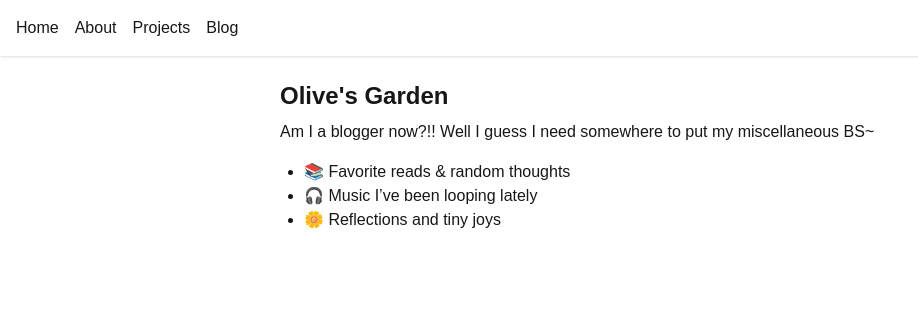
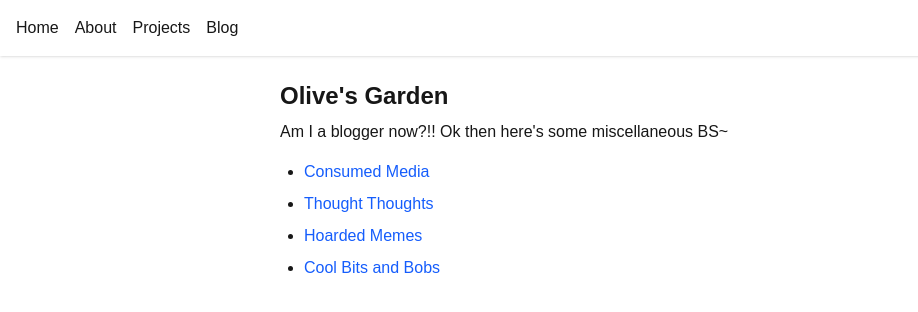
Before and after one commit to Olivetree312/my-resume-site, a Next.js app: page /blog in a window 1280 px wide. Shown: the top 312 px of the page, without its empty margins (0-918 px from the left). Built offline with nearby package versions, Linux system fonts and the light colour scheme.

Commit message:
Add blog subpages

```diff
--- /dev/null
+++ b/app/blog/bits/page.tsx
@@ -0,0 +1,14 @@
+import Link from "next/link";
+
+export default function BitsPage() {
+  return (
+    <section>
+      <h1 className="text-xl font-bold mb-4">Cool Bits and Bobs</h1>
+      <p>~Shiny things I found</p>
+
+      <Link href="/blog" className="text-blue-600 underline mt-4 block">
+        ← Back to Blog
+      </Link>
+    </section>
+  );
+}
--- /dev/null
+++ b/app/blog/consumed/page.tsx
@@ -0,0 +1,14 @@
+import Link from "next/link";
+
+export default function ConsumedMedia() {
+  return (
+    <section>
+      <h1 className="text-xl font-bold mb-4">Consumed Media</h1>
+      <p>~MORE, MORE giVe Me MOrE!!</p>
+
+      <Link href="/blog" className="text-blue-600 underline mt-4 block">
+        ← Back to Blog
+      </Link>
+    </section>
+  );
+}
--- /dev/null
+++ b/app/blog/memes/page.tsx
@@ -0,0 +1,14 @@
+import Link from "next/link";
+
+export default function MemesPage() {
+  return (
+    <section>
+      <h1 className="text-xl font-bold mb-4">Hoarded Memes</h1>
+      <p>~Giggling as my brain rots away</p>
+
+      <Link href="/blog" className="text-blue-600 underline mt-4 block">
+        ← Back to Blog
+      </Link>
+    </section>
+  );
+}
--- a/app/blog/page.tsx
+++ b/app/blog/page.tsx
@@ -1,12 +1,31 @@
+import Link from "next/link";
+
 export default function Blog() {
   return (
     <section>
       <h1 className="text-2xl font-semibold mb-2">Olive's Garden</h1>
-        <p className="mb-4">Am I a blogger now?!! Well I guess I need somewhere to put my miscellaneous BS~</p>
-        <ul className="list-disc pl-6">
-          <li>📚 Favorite reads & random thoughts</li>
-          <li>🎧 Music I’ve been looping lately</li>
-          <li>🌼 Reflections and tiny joys</li>
+      <p className="mb-4">Am I a blogger now?!! Ok then here's some miscellaneous BS~</p>
+      <ul className="list-disc pl-6 space-y-2">
+        <li>
+          <Link href="/blog/consumed" className="text-blue-600 hover:underline">
+            Consumed Media
+          </Link>
+        </li>
+        <li>
+          <Link href="/blog/thoughts" className="text-blue-600 hover:underline">
+            Thought Thoughts
+          </Link>
+        </li>
+        <li>
+          <Link href="/blog/memes" className="text-blue-600 hover:underline">
+            Hoarded Memes
+          </Link>
+        </li>
+        <li>
+          <Link href="/blog/bits" className="text-blue-600 hover:underline">
+            Cool Bits and Bobs
+          </Link>
+        </li>
       </ul>
     </section>
   );
--- /dev/null
+++ b/app/blog/thoughts/page.tsx
@@ -0,0 +1,14 @@
+import Link from "next/link";
+
+export default function ThoughtsPage() {
+  return (
+    <section>
+      <h1 className="text-xl font-bold mb-4">Thought Thoughts</h1>
+      <p>~Chronicles of a big brain</p>
+
+      <Link href="/blog" className="text-blue-600 underline mt-4 block">
+        ← Back to Blog
+      </Link>
+    </section>
+  );
+}
--- a/app/projects/page.tsx
+++ b/app/projects/page.tsx
@@ -3,9 +3,9 @@ export default function Projects() {
     <section>
       <h1 className="text-2xl font-semibold mb-2">Projects</h1>
       <ul className="list-disc pl-6">
-        <li>✨ Cura Lab — A collaborative Next.js app using Supabase</li>
-        <li>🔌 Embedded Thermometer — C++ with LCD interface</li>
-        <li>🌐 This resume site!</li>
+        <li>✨ This website!</li>
+        <li>...and a lot of C++/C projects for school</li>
+        <li>(currently working on more cool stuff to add here)</li>
       </ul>
     </section>
   );
```
Lines whose indentation alone changed are shown as unchanged.
